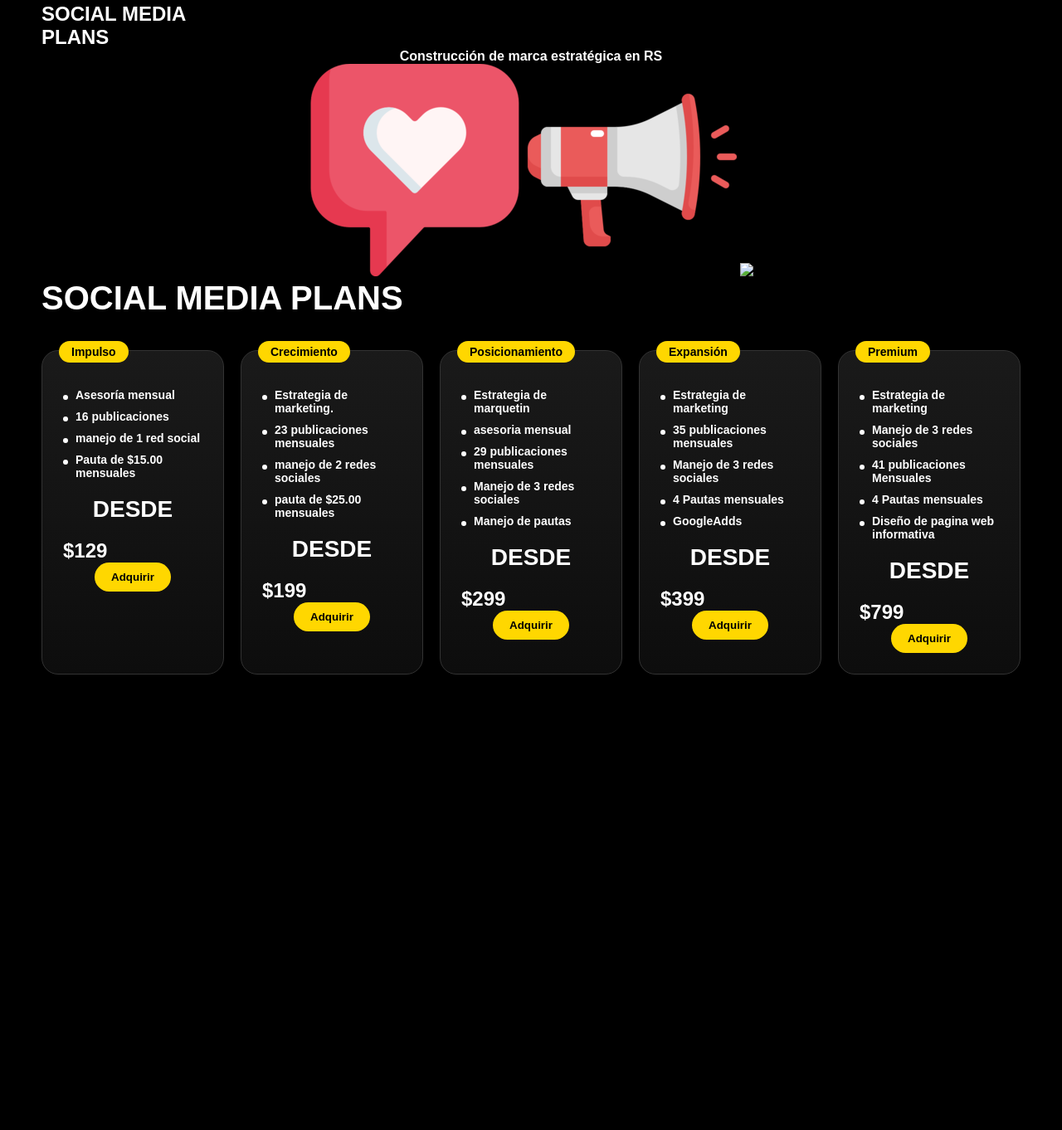
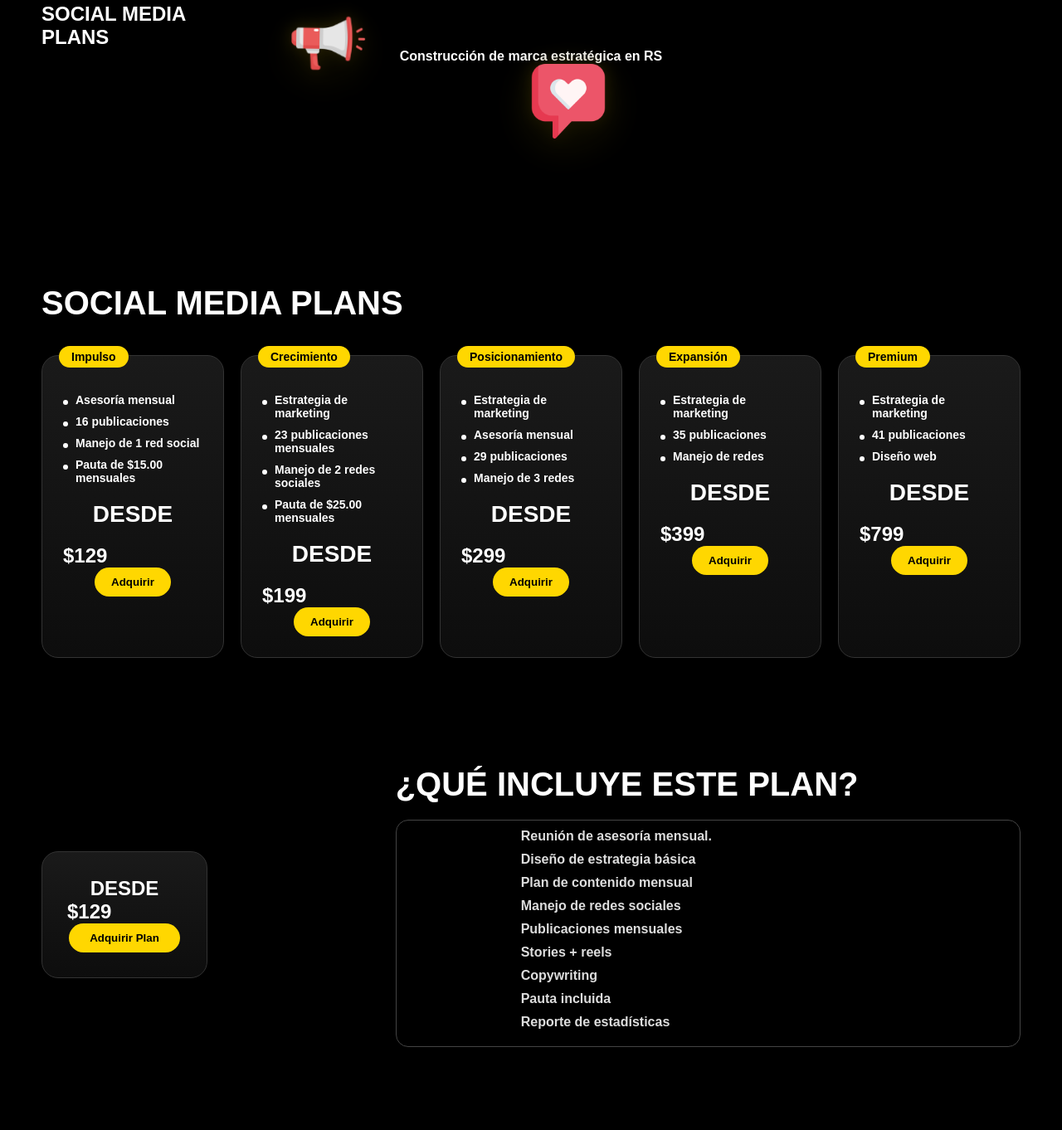
Before and after one commit to Manuel0901/unideas, a plain HTML site: page index.html in a window 1280 px wide. Shown: the part 47-1409 px from the top of the page at 83% size. Before the commit the page ends 910 px from the top, so only its background shows below. Drawn offline with Linux system fonts and the light colour scheme.

Commit message:
actualizacion dos de unideas

```diff
--- a/css/EstilosP.css
+++ b/css/EstilosP.css
@@ -98,3 +98,141 @@ h1 {
     left: 0;
     top: 8px;
 }
+.hero {
+    position: relative;
+    height: 280px;
+    margin-bottom: 60px;
+    overflow: hidden;
+}
+.icon {
+    position: absolute;
+    width: 90px;
+    pointer-events: auto;
+
+    /* sombra + glow */
+    filter: drop-shadow(0 15px 25px rgba(0,0,0,0.6))
+            drop-shadow(0 0 10px rgba(255, 215, 0, 0.2));
+
+    transition: transform 0.3s ease, filter 0.3s ease;
+}
+
+.icon-mega {
+    top: 10px;
+    left: 300px;
+    transform: rotate(-15deg);
+}
+
+.icon-like {
+    top: 40px;
+    right: 280px;
+}
+
+.icon-circle {
+    top: 140px;
+    left: 380px;
+}
+.icon:hover {
+    transform: scale(1.15) rotate(8deg);
+    filter: drop-shadow(0 20px 30px rgba(0,0,0,0.8))
+            drop-shadow(0 0 20px rgba(255, 215, 0, 0.5));
+}
+@keyframes floatSoft {
+    0% { transform: translateY(0px) rotate(0deg); }
+    50% { transform: translateY(-12px) rotate(2deg); }
+    100% { transform: translateY(0px) rotate(0deg); }
+}
+
+.icon-mega {
+    animation: floatSoft 4s ease-in-out infinite;
+}
+
+.icon-like {
+    animation: floatSoft 5s ease-in-out infinite;
+}
+
+.icon-circle {
+    animation: floatSoft 6s ease-in-out infinite;
+}
+
+@keyframes floatSoft {
+    0% { transform: translateY(0px) rotate(0deg); }
+    50% { transform: translateY(-12px) rotate(2deg); }
+    100% { transform: translateY(0px) rotate(0deg); }
+}
+
+.icon-mega {
+    animation: floatSoft 4s ease-in-out infinite;
+}
+
+.icon-like {
+    animation: floatSoft 5s ease-in-out infinite;
+}
+
+.icon-circle {
+    animation: floatSoft 6s ease-in-out infinite;
+}
+.img {
+    font-size: 60px;
+    position: absolute;
+    color: white;
+}
+/* SECCIÓN DETALLE */
+.detalle {
+    padding: 80px 50px;
+}
+
+/* CONTENEDOR */
+.detalle-container {
+    display: flex;
+    gap: 50px;
+    align-items: center;
+}
+
+/* IZQUIERDA */
+.detalle-left {
+    flex: 1;
+}
+
+/* MINI CARD */
+.mini-card {
+    background: linear-gradient(180deg, #1a1a1a, #0d0d0d);
+    border-radius: 20px;
+    padding: 30px;
+    border: 1px solid #333;
+    text-align: center;
+    width: 200px;
+}
+
+/* DERECHA */
+.detalle-right {
+    flex: 2;
+}
+
+/* TÍTULO */
+.detalle-right h2 {
+    font-size: 40px;
+    margin-bottom: 20px;
+}
+
+/* CAJA */
+.detalle-box {
+    border: 1px solid #444;
+    border-radius: 15px;
+    padding: 10px 150px;
+    margin-bottom: 20px;
+}
+
+/* TEXTO */
+.detalle-box p {
+    margin-bottom: 10px;
+    color: #ddd;
+}
+
+/* BOTÓN */
+.btn-detalle {
+    padding: 10px 25px;
+    border-radius: 20px;
+    background: gold;
+    border: none;
+    cursor: pointer;
+}
--- a/index.html
+++ b/index.html
@@ -4,30 +4,36 @@
     <meta charset="UTF-8">
     <title>Social Media Plans</title>
     <meta name="viewport" content="width=device-width, initial-scale=1.0">
+
+    <!-- ICONOS -->
+    <link rel="stylesheet" href="https://cdnjs.cloudflare.com/ajax/libs/font-awesome/6.5.0/css/all.min.css">
+
+    <!-- CSS -->
     <link rel="stylesheet" href="css/EstilosP.css">
 </head>
+
 <body>
 
+<!-- HERO -->
 <section class="container">
+
     <div class="hero">
 
-    <!-- TEXTO -->
         <div class="hero-text">
             <h1>SOCIAL MEDIA<br>PLANS</h1>
             <p>Construcción de marca estratégica en RS</p>
         </div>
 
         <!-- ICONOS -->
-    <img src="imagenes/amor.ico" class="icon icon-mega">
-    <img src="imagenes/megafono.ico" class="icon icon-like">
-
-
-    <!-- LOGO -->
-    <img src="img/logo.png" class="logo">
+        <img src="imagenes/megafono.ico" class="icon icon-mega">
+        <img src="imagenes/amor.ico" class="icon icon-heart">
 
     </div>
+
+    <!-- TITULO -->
     <h1 class="title">SOCIAL MEDIA PLANS</h1>
 
+    <!-- CARDS -->
     <div class="cards">
 
         <!-- PANEL 1 -->
@@ -36,7 +42,7 @@
             <ul>
                 <li>Asesoría mensual</li>
                 <li>16 publicaciones</li>
-                <li>manejo de 1 red social</li>
+                <li>Manejo de 1 red social</li>
                 <li>Pauta de $15.00 mensuales</li>
             </ul>
             <h2>DESDE</h2>
@@ -48,12 +54,10 @@
         <div class="card">
             <span class="badge">Crecimiento</span>
             <ul>
-                <li>Estrategia de marketing.</li>
+                <li>Estrategia de marketing</li>
                 <li>23 publicaciones mensuales</li>
-                <li>manejo de 2 redes sociales</li>
-                <li>pauta de
-                    $25.00 mensuales
-                </li>
+                <li>Manejo de 2 redes sociales</li>
+                <li>Pauta de $25.00 mensuales</li>
             </ul>
             <h2>DESDE</h2>
             <h1>$199</h1>
@@ -64,12 +68,10 @@
         <div class="card">
             <span class="badge">Posicionamiento</span>
             <ul>
-
-                <li>Estrategia de marquetin</li>
-                <li>asesoria mensual</li>
-                <li>29 publicaciones mensuales</li>
-                <li>Manejo de 3 redes sociales</li>
-                <li>Manejo de pautas</li>
+                <li>Estrategia de marketing</li>
+                <li>Asesoría mensual</li>
+                <li>29 publicaciones</li>
+                <li>Manejo de 3 redes</li>
             </ul>
             <h2>DESDE</h2>
             <h1>$299</h1>
@@ -81,10 +83,8 @@
             <span class="badge">Expansión</span>
             <ul>
                 <li>Estrategia de marketing</li>
-                <li>35 publicaciones mensuales</li>
-                <li>Manejo de 3 redes sociales</li>
-                <li>4 Pautas mensuales</li>
-                <li>GoogleAdds</li>
+                <li>35 publicaciones</li>
+                <li>Manejo de redes</li>
             </ul>
             <h2>DESDE</h2>
             <h1>$399</h1>
@@ -96,21 +96,65 @@
             <span class="badge">Premium</span>
             <ul>
                 <li>Estrategia de marketing</li>
-                <li>Manejo de 3 redes sociales</li>
-                <li>41 publicaciones Mensuales</li>
-                <li>4 Pautas mensuales</li>
-                <li>Diseño de pagina web informativa</li>
+                <li>41 publicaciones</li>
+                <li>Diseño web</li>
             </ul>
             <h2>DESDE</h2>
             <h1>$799</h1>
             <button>Adquirir</button>
         </div>
 
+    </div>
 
+</section>
+
+<!-- 🔥 SECCIÓN DETALLE (BIEN UBICADA) -->
+<section class="detalle">
+
+    <div class="detalle-container">
+
+        <div class="detalle-left">
+            <div class="mini-card">
+                <span class="badge">Impulso</span>
+                <h2>DESDE</h2>
+                <h1>$129</h1>
+                <button class="btn-detalle">Adquirir Plan</button>
+            </div>
+        </div>
+
+        <div class="detalle-right">
+            <h2>¿QUÉ INCLUYE ESTE PLAN?</h2>
+
+            <div class="detalle-box">
+                <p>Reunión de asesoría mensual.</p>
+                <p>Diseño de estrategia básica</p>
+                <p>Plan de contenido mensual</p>
+                <p>Manejo de redes sociales</p>
+                <p>Publicaciones mensuales</p>
+                <p>Stories + reels</p>
+                <p>Copywriting</p>
+                <p>Pauta incluida</p>
+                <p>Reporte de estadísticas</p>
+            </div>
 
 
         </div>
+
+    </div>
+
 </section>
+
+<!-- JS LIMPIO -->
+<script>
+document.addEventListener("mousemove", (e) => {
+    const x = (window.innerWidth / 2 - e.pageX) / 50;
+    const y = (window.innerHeight / 2 - e.pageY) / 50;
+
+    document.querySelectorAll(".icon").forEach((icon) => {
+        icon.style.transform = `translate(${x}px, ${y}px)`;
+    });
+});
+</script>
 
 </body>
 </html>
```
Also changed, not shown: js/interacion.js (added). Lines whose indentation alone changed are shown as unchanged.
